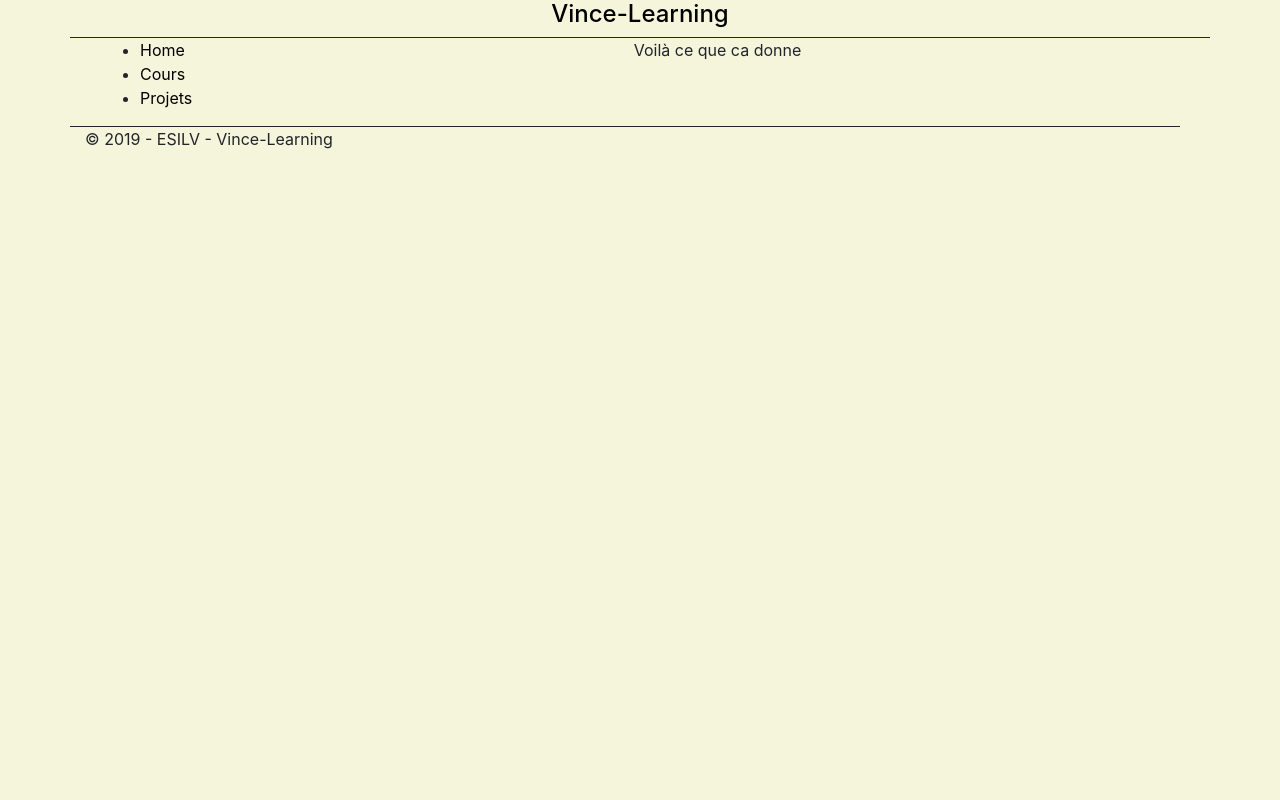
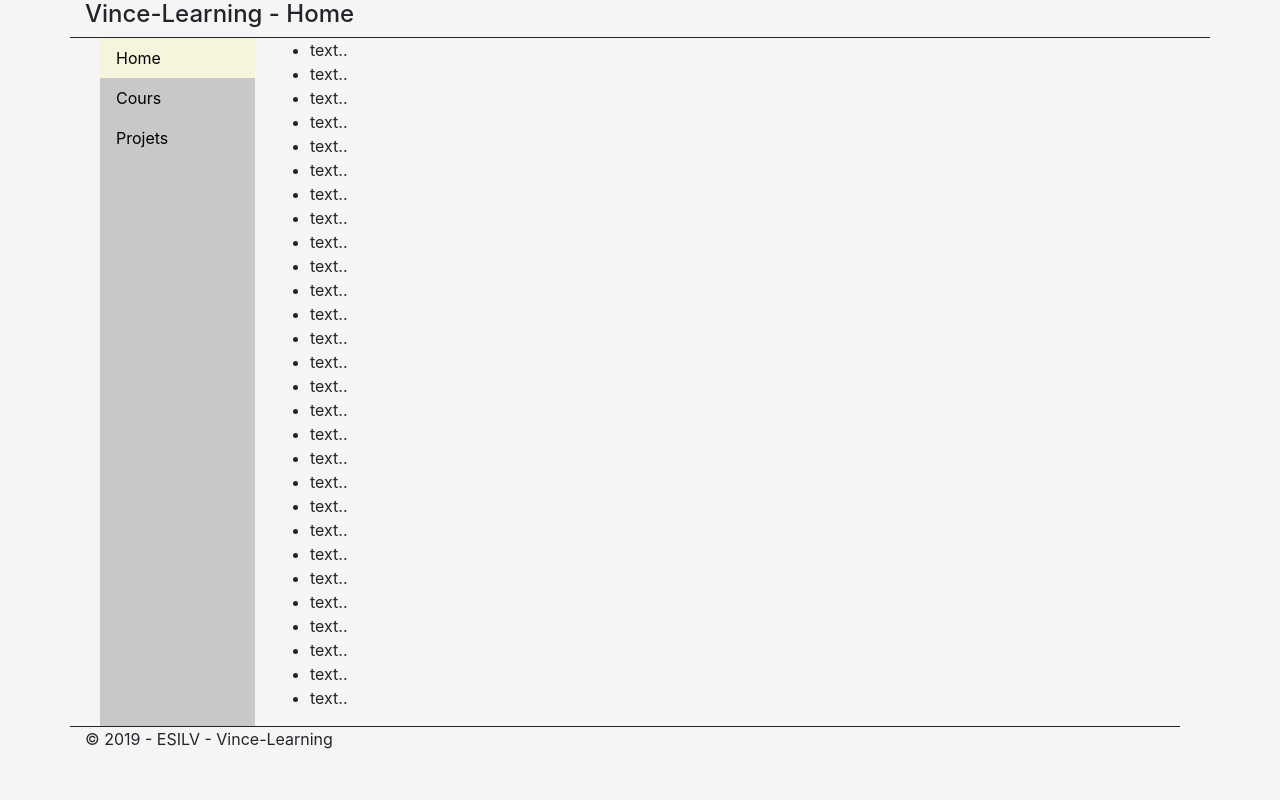
Before and after one commit to vince-learning/vincelearningweb, a Django app: page / in a window 1280 px wide. Run offline with Django 3.2, Linux system fonts and the light colour scheme; some libraries are stand-ins or nearby versions.

Commit message:
menu et fix des pages

```diff
--- a/templates/base.html
+++ b/templates/base.html
@@ -7,7 +7,7 @@
     <meta http-equiv="X-UA-Compatible" content="IE=edge">
     <meta name="viewport" content="width=device-width, initial-scale=1, shrink-to-fit=no">
 
-    <title>Vince Learning - {% block title %}Page{% endblock %}</title>
+    <title>Vince Learning - {% block title %}{% endblock %}</title>
 
     <!-- Include the CSS -->
     <!-- CSS -->
@@ -18,51 +18,60 @@
 <body>
     <div class="container">
         <div id="header" class="row">
-            <a class="col" href="{% url 'home' %}">
-                <h4>Vince-Learning</h4>
-            </a>
+            <h4 id="titre">Vince-Learning - {% block header %}{% endblock %}</h4>
         </div>
         <!-- body -->
-        <div class="row match-cols">
+        <div id="core" class="row">
             <div class="col-2" id="sidebar">
                 <ul id="menu">
-                    <li class="fas fa-chart-line"><a href="{% url 'home' %}"><span>Home</span></a></li>
-                    <li class="fas fa-chart-line"><a href="{% url 'cours' %}"><span>Cours</span></a></li>
-                    <li class="fas fa-chart-line"><a href="{% url 'projets' %}"><span>Projets</span></a></li>
+                    <li{% if active_tab == 'home' %} class="active"{% endif %}><i class="fas fa-chart-line"></i><a href="{% url 'home' %}"><span>Home</span></a></li>
+                    <li{% if active_tab == 'cours' %} class="active"{% endif %}><i class="fas fa-chart-line"></i><a href="{% url 'cours' %}"><span>Cours</span></a></li>
+                    <li{% if active_tab == 'projets' %} class="active"{% endif %}><i class="fas fa-chart-line"></i><a href="{% url 'projets' %}"><span>Projets</span></a></li>
                 </ul>
             </div>
             <div class="row col-10" id="content">{% block content %}{% endblock %}</div>
-            <div class="row col" id="footer">&copy; 2019 - ESILV - Vince-Learning</div>
         </div>
+        <div class="row col" id="footer">&copy; 2019 - ESILV - Vince-Learning</div>
     </div>
 </body>
-{% block scripts %}{% endblock %}
-{% block extra_scripts %}{% endblock %}
-{% block extra_js %}{% endblock %}
+
 <style type="text/css">
-    .row {
-        padding: 0px 15px;
+    .row { padding: 0px 15px; }
+
+    #container { background-color: lightblue;}
+
+    #footer { border-top: 1px solid; }
+
+    #header { border-bottom: 1px solid; }
+
+    body { background-color: whitesmoke; }
+
+    #menu {
+    list-style-type: none;
+    margin: 0;
+    padding: 0;
+    background-color: #c8c8c8;
+    height: 100%;
     }
 
-    a {
-        text-decoration: none;
-        color: black;
+    li a {
+    display: block;
+    color: #000;
+    padding: 8px 16px;
+    text-decoration: none;
     }
 
-    #footer {
-        text-align: center;
-        border-top: 1px solid;
+    .active {
+        background-color: beige;
     }
 
-    #header {
-        text-align: center;
-        font-weight: bold;
-        border-bottom: 1px solid;
+    li a:hover:not(.active) {
+    background-color: #535353;
+    color: white;
+    text-decoration: none;
     }
 
-    body {
-        background-color: beige;
-    }
+    #core { height: 100%;}
 </style>
 
 </html>
--- a/templates/cours.html
+++ b/templates/cours.html
@@ -2,6 +2,8 @@
 
 {% block title %}Cours{% endblock %}
 
+{% block header %}Cours{% endblock %}
+
 {% block content %}
-<h4>Cours</h4>
+<p class="text-align: right">voici un apercu des cours</p>
 {% endblock content %}
--- a/templates/home.html
+++ b/templates/home.html
@@ -2,12 +2,39 @@
 
 {% block title %}Home{% endblock %}
 
+{% block header %}Home{% endblock %}
+
 {% block content %}
-<h id="titre" class="col">Voilà ce que ca donne</h>
+<ul class="list-style-type: none;">
+    <li>text..</li>
+    <li>text..</li>
+    <li>text..</li>
+    <li>text..</li>
+    <li>text..</li>
+    <li>text..</li>
+    <li>text..</li>
+    <li>text..</li>
+    <li>text..</li>
+    <li>text..</li>
+    <li>text..</li>
+    <li>text..</li>
+    <li>text..</li>
+    <li>text..</li>
+    <li>text..</li>
+    <li>text..</li>
+    <li>text..</li>
+    <li>text..</li>
+    <li>text..</li>
+    <li>text..</li>
+    <li>text..</li>
+    <li>text..</li>
+    <li>text..</li>
+    <li>text..</li>
+    <li>text..</li>
+    <li>text..</li>
+    <li>text..</li>
+    <li>text..</li>
+</ul>
 {% endblock content %}
 
-{% block extra_scripts %}
-<style>
-    #titre { text-align: center; }
-</style>
-{% endblock %}
+{% block extra_scripts %}{% endblock %}
--- a/templates/projets.html
+++ b/templates/projets.html
@@ -2,6 +2,6 @@
 
 {% block title %}Projets{% endblock %}
 
-{% block content %}
-<h4>Projets</h4>
-{% endblock content %}
+{% block header %}Projets{% endblock %}
+
+{% block content %}{% endblock content %}
--- /dev/null
+++ b/utils.py
@@ -0,0 +1,7 @@
+class ActiveTabMixin(object):
+    active_tab = 'home'
+
+    def get_context_data(self, *args, **kw):
+        ctx = super(ActiveTabMixin, self).get_context_data(*args, **kw)
+        ctx.update({'active_tab': self.active_tab})
+        return ctx
--- a/vincelearningweb/urls.py
+++ b/vincelearningweb/urls.py
@@ -16,12 +16,14 @@ Including another URLconf
 from django.contrib import admin
 from django.urls import path
 from django.conf.urls import url, include
+from django.views.generic import TemplateView
+from utils import ActiveTabMixin
 
 from vlweb import views
 
 urlpatterns = [
     path('admin/', admin.site.urls),
-    url('', views.HomeView.as_view(), name='home'),
-    url('cours', views.CoursView.as_view(), name='cours'),
-    url('projets', views.ProjetsView.as_view(), name='projets')
+    path('', views.HomeView.as_view(), name='home'),
+    path('cours', views.CoursView.as_view(), name='cours'),
+    path('projets', views.ProjetsView.as_view(), name='projets')
 ]
--- a/vlweb/views.py
+++ b/vlweb/views.py
@@ -1,20 +1,22 @@
 from django.shortcuts import render
 from django.http import HttpResponse
 from django.views.generic import TemplateView
+from utils import ActiveTabMixin
 
 # Create your views here.
 
 
-class HomeView(TemplateView):
-    def get_template_names(self):
-        return 'home.html'
+class HomeView(ActiveTabMixin, TemplateView):
+    template_name = "home.html"
+    active_tab = 'home'
 
 
-class CoursView(TemplateView):
-    def get_template_names(self):
-        return 'home.html'
+
+class CoursView(ActiveTabMixin, TemplateView):
+    template_name = "cours.html"
+    active_tab = 'cours'
 
 
-class ProjetsView(TemplateView):
-    def get_template_names(self):
-        return 'home.html'
+class ProjetsView(ActiveTabMixin, TemplateView):
+    template_name = "projets.html"
+    active_tab = 'projets'
```
